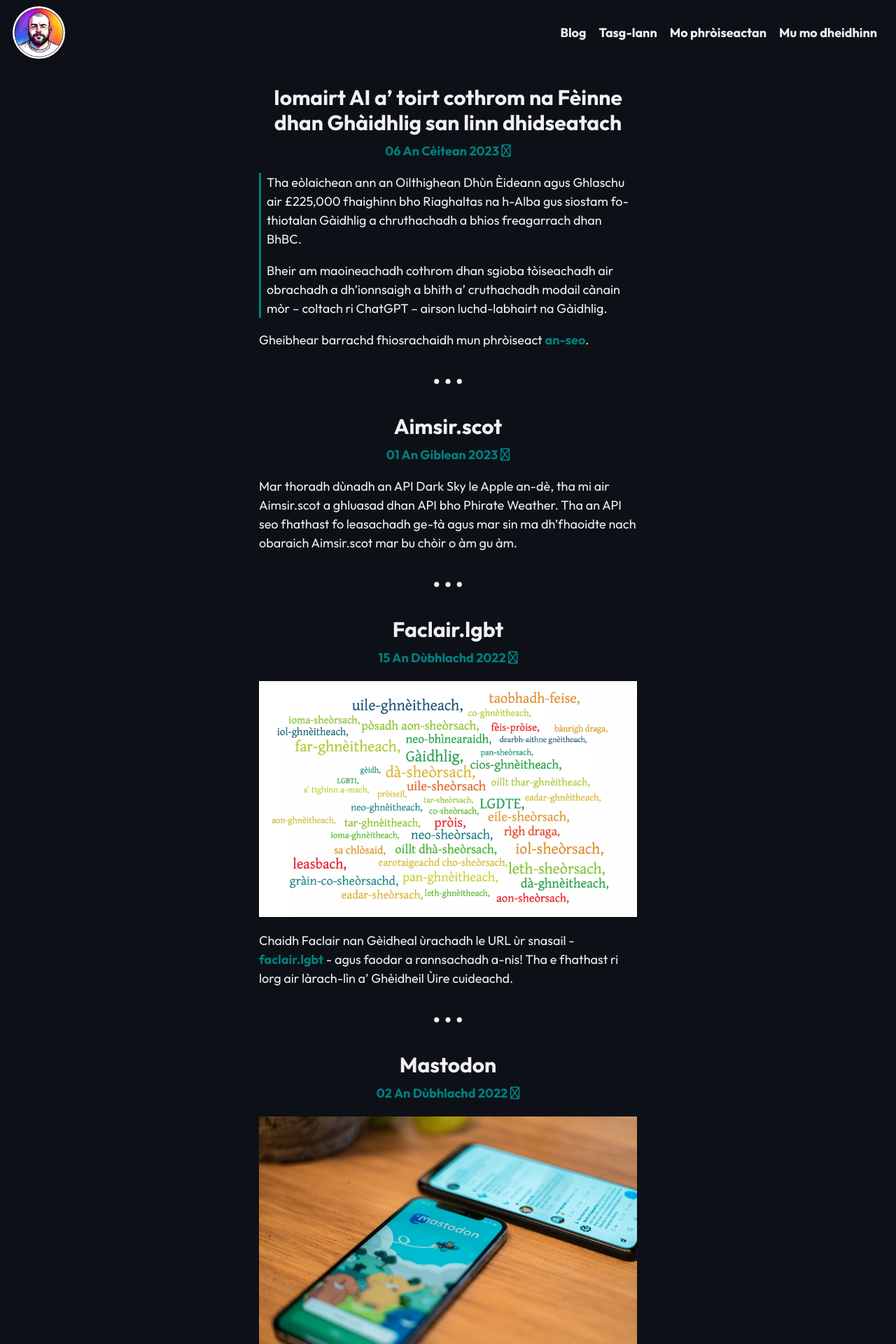
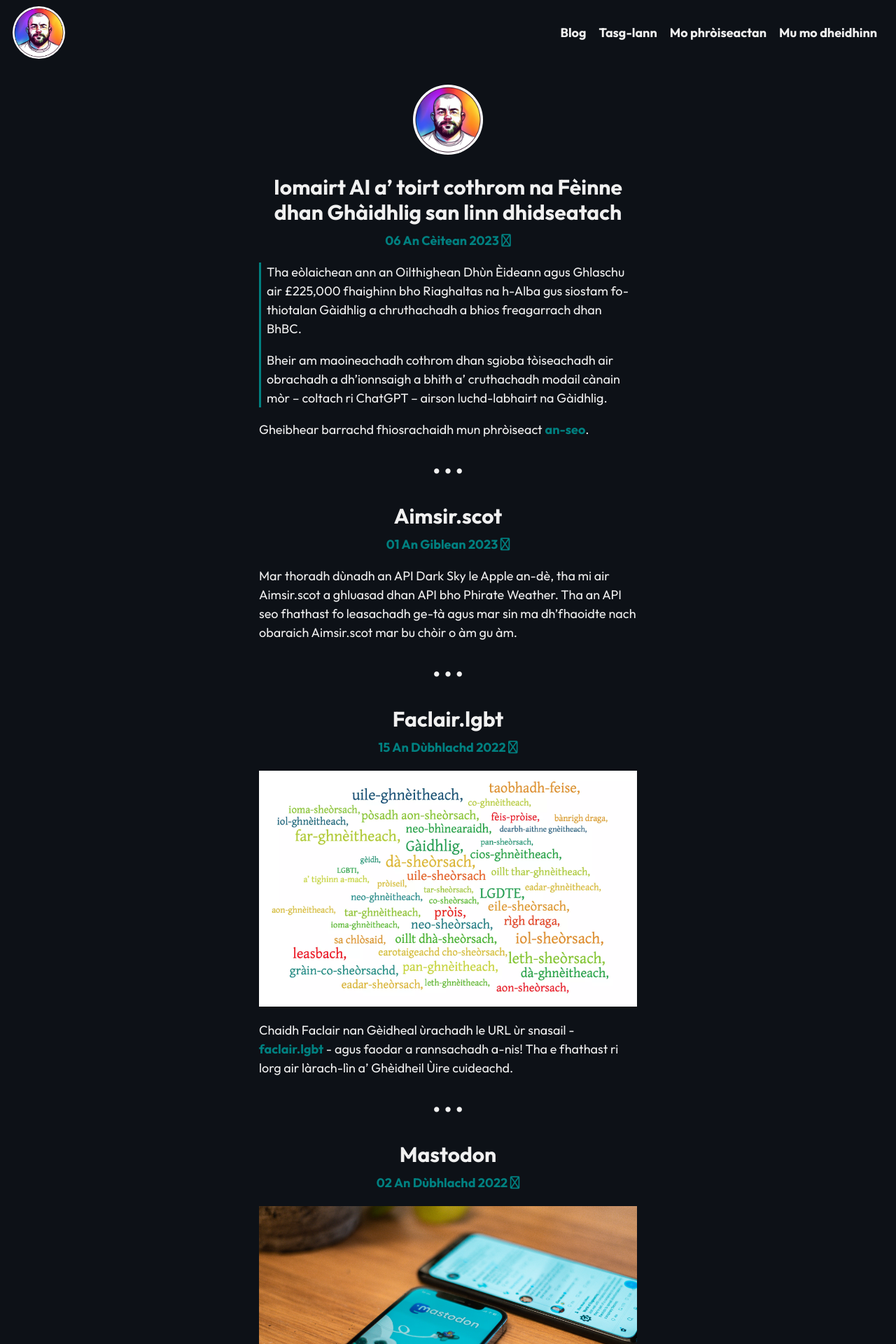
Before and after one commit to angeidheal/angeidheal.github.io, a Jekyll site: the page built from index.html, in a window 1280 px wide. Shown: the top 1920 px of the page at 70% size. Built offline with Jekyll 4.4.1, drawn with Linux system fonts in a browser that asks for light colours; nearby versions of some CDN libraries; the list of posts is cut into pages by our own code.

Commit message:
Update index.html

```diff
--- a/index.html
+++ b/index.html
@@ -1,6 +1,8 @@
 ---
 layout: page
 ---
+
+  <img src="{{ site.url }}/images/angeidheal.jpg" style="display: block; margin-left: auto; margin-right: auto; border-radius: 50%" width="100" height="100">
 
   {% for post in paginator.posts %}
 
```
